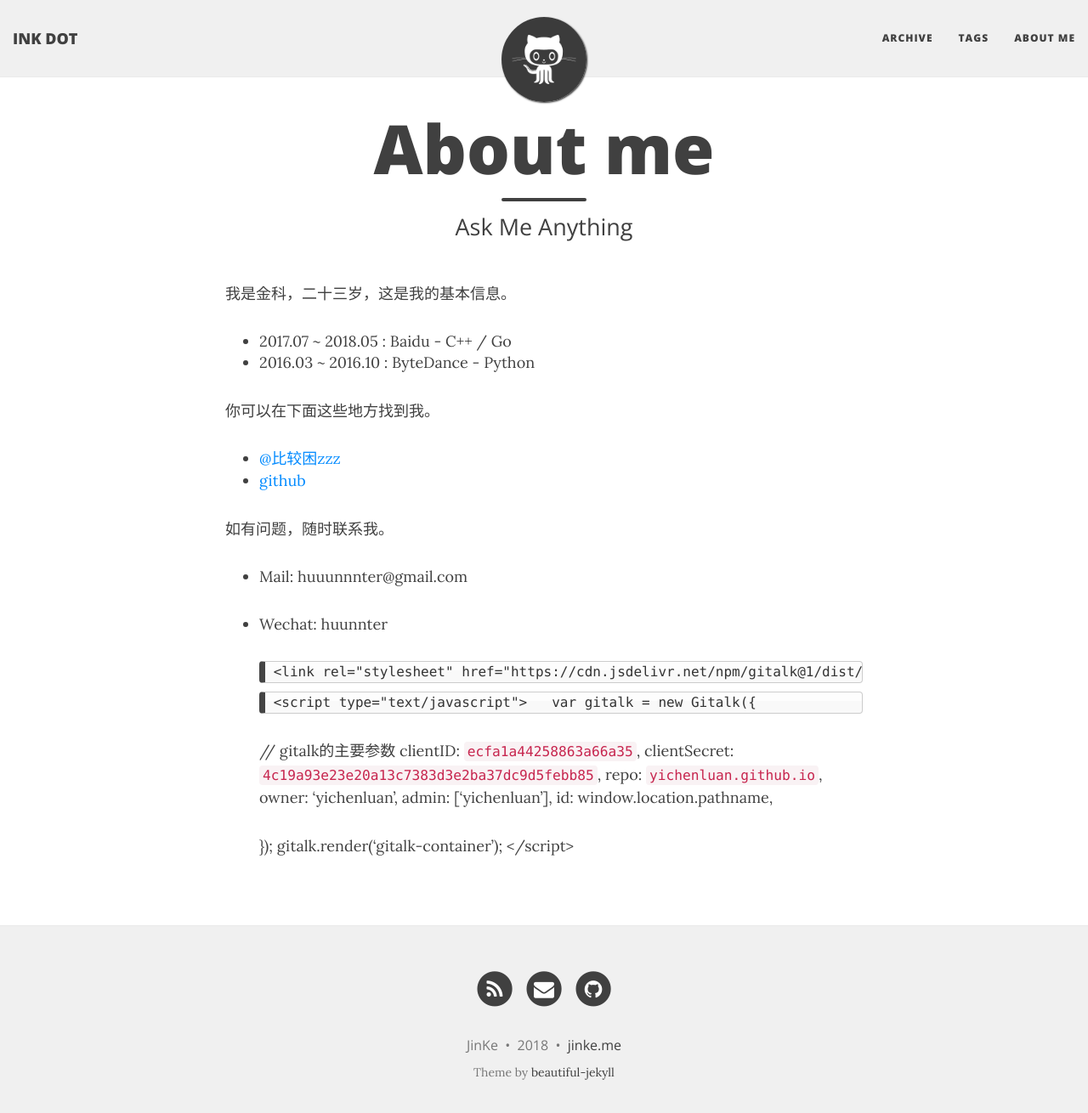
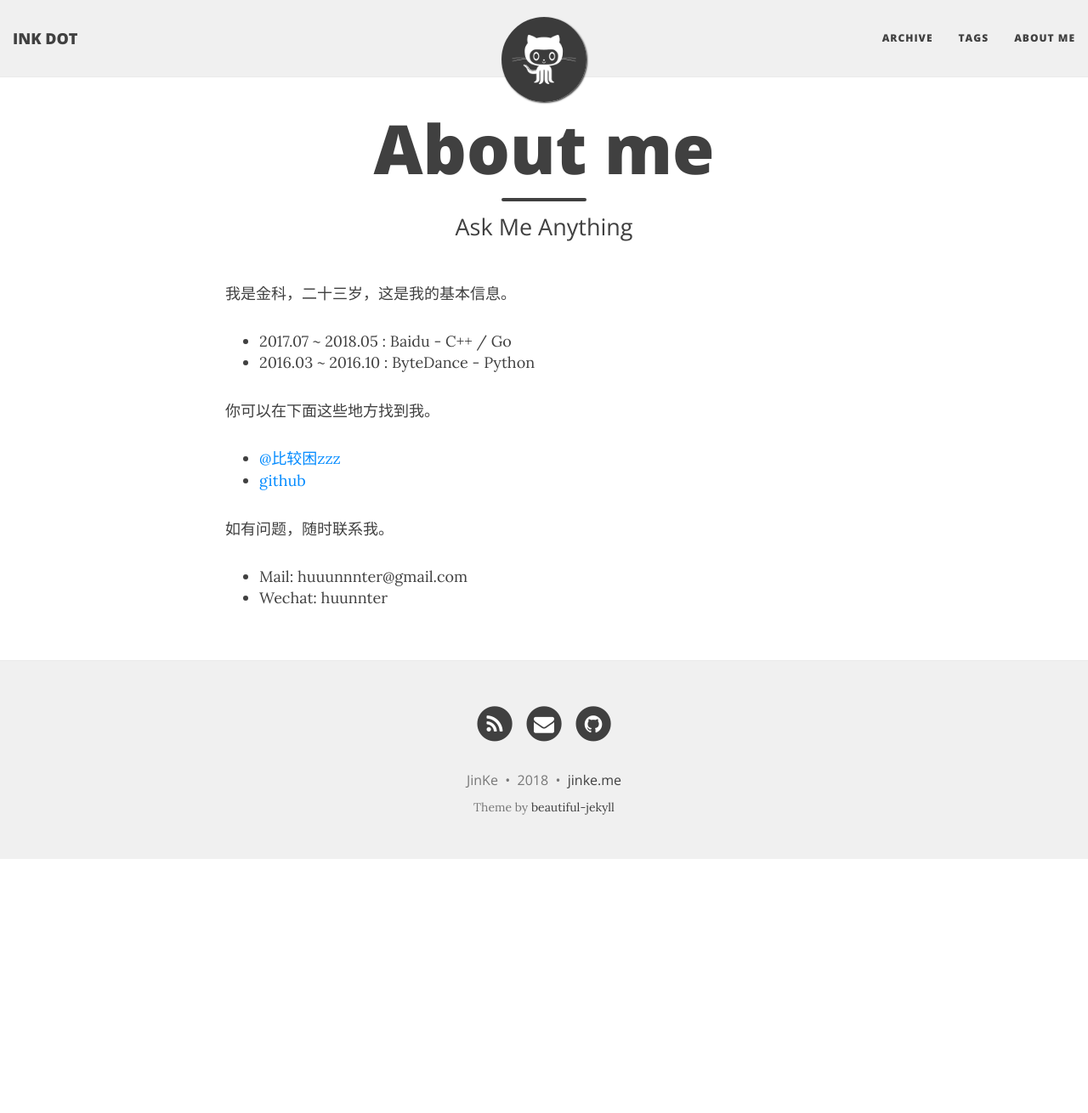
Before and after one commit to yichenluan/yichenluan.github.io, a Jekyll site: the page built from aboutme.md, in a window 1280 px wide and 1323 px high. Shown: the top 1310 px of the window at 85% size. Built offline with Jekyll 4.4.1, drawn with Linux system fonts in a browser that asks for light colours; nearby versions of some CDN libraries; comment, search, counter and statistics services are not loaded.

Commit message:
fix about

```diff
--- /dev/null
+++ b/_layouts/about.html
@@ -0,0 +1,34 @@
+---
+layout: base
+---
+
+{% include header.html type="page" %}
+
+<div class="container" role="main">
+  <div class="row">
+    <div class="col-lg-8 col-lg-offset-2 col-md-10 col-md-offset-1">
+      {{ content }}
+       <link rel="stylesheet" href="https://cdn.jsdelivr.net/npm/gitalk@1/dist/gitalk.css">
+  <script src="https://cdn.jsdelivr.net/npm/gitalk@1/dist/gitalk.min.js"></script>
+  <div id="gitalk-container"></div>     <script type="text/javascript">
+    var gitalk = new Gitalk({
+
+    // gitalk的主要参数
+		clientID: `ecfa1a44258863a66a35`,
+		clientSecret: `4c19a93e23e20a13c7383d3e2ba37dc9d5febb85`,
+		repo: `yichenluan.github.io`,
+		owner: 'yichenluan',
+		admin: ['yichenluan'],
+		id: window.location.pathname,
+
+    });
+    gitalk.render('gitalk-container');
+</script>
+	    {% if page.comments %}
+        <div class="disqus-comments">
+	        {% include disqus.html %}
+        </div>
+	    {% endif %}
+    </div>
+  </div>
+</div>
--- a/_layouts/page.html
+++ b/_layouts/page.html
@@ -9,21 +9,6 @@
     <div class="col-lg-8 col-lg-offset-2 col-md-10 col-md-offset-1">
       {{ content }}
        <link rel="stylesheet" href="https://cdn.jsdelivr.net/npm/gitalk@1/dist/gitalk.css">
-  <script src="https://cdn.jsdelivr.net/npm/gitalk@1/dist/gitalk.min.js"></script>
-  <div id="gitalk-container"></div>     <script type="text/javascript">
-    var gitalk = new Gitalk({
-
-    // gitalk的主要参数
-		clientID: `ecfa1a44258863a66a35`,
-		clientSecret: `4c19a93e23e20a13c7383d3e2ba37dc9d5febb85`,
-		repo: `yichenluan.github.io`,
-		owner: 'yichenluan',
-		admin: ['yichenluan'],
-		id: window.location.pathname,
-
-    });
-    gitalk.render('gitalk-container');
-</script>
 	    {% if page.comments %}
         <div class="disqus-comments">
 	        {% include disqus.html %}
--- a/aboutme.md
+++ b/aboutme.md
@@ -18,21 +18,3 @@
 
 - Mail: huuunnnter@gmail.com
 - Wechat: huunnter
-
-
-       <link rel="stylesheet" href="https://cdn.jsdelivr.net/npm/gitalk@1/dist/gitalk.css">
-  <script src="https://cdn.jsdelivr.net/npm/gitalk@1/dist/gitalk.min.js"></script>
-  <div id="gitalk-container"></div>     <script type="text/javascript">
-    var gitalk = new Gitalk({
-
-    // gitalk的主要参数
-		clientID: `ecfa1a44258863a66a35`,
-		clientSecret: `4c19a93e23e20a13c7383d3e2ba37dc9d5febb85`,
-		repo: `yichenluan.github.io`,
-		owner: 'yichenluan',
-		admin: ['yichenluan'],
-		id: window.location.pathname,
-
-    });
-    gitalk.render('gitalk-container');
-</script>
```
Also changed, not shown: other parts of aboutme.md (+1 -1 lines).
